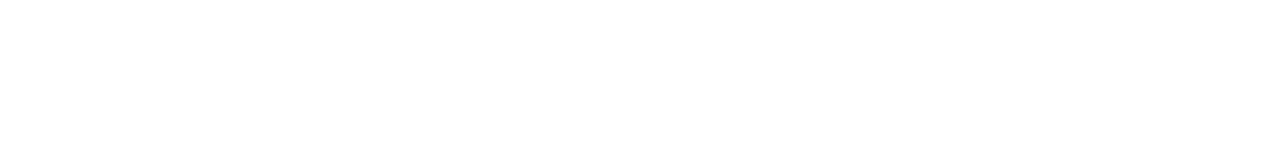
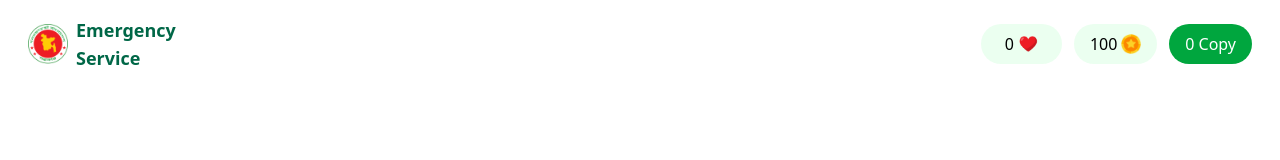
Before and after one commit to AbuHurayraArafat/assignment-05, a plain HTML site: page index.html in a window 1280 px wide. Drawn offline with nearby package versions, Linux system fonts and the light colour scheme; a web font is replaced by a local one.

Commit message:
add navbar section

```diff
--- a/index.html
+++ b/index.html
@@ -23,6 +23,34 @@
       href="https://fonts.googleapis.com/css2?family=Hind+Madurai:wght@300;400;500;600;700&display=swap"
       rel="stylesheet"
     />
+
+    <!-- Navbar Section -->
+      <nav class="flex flex-col gap-4 md:flex-row items-center justify-between px-7 py-4">
+        <div class="flex gap-2 items-center">
+          <img src="./assets/logo.png" alt="" class="w-10" />
+          <h1 class="text-[#006747] font-bold text-lg">Emergency <br />Service</h1>
+        </div>
+        <div class="flex items-center gap-3">
+          <div
+            class="flex items-center gap-1 bg-[#41ff6b1a] px-6 py-2 rounded-3xl"
+          >
+            <span id="heart-count">0</span>
+            <img src="./assets/heart.png" alt="" class="w-5" />
+          </div>
+          <div
+            class="flex items-center gap-1 bg-[#41ff6b1a] px-4 py-2 rounded-3xl"
+          >
+            <span id="coin-balance">100</span>
+            <img src="./assets/coin.png" alt="" class="w-5" />
+          </div>
+          <div
+            class="flex items-center gap-1 text-white bg-[#00a63e] px-4 py-2 rounded-3xl"
+          >
+            <span id="copy-count">0</span>
+            <h1>Copy</h1>
+          </div>
+        </div>
+      </nav>
 </head>
 <body>
 
```
